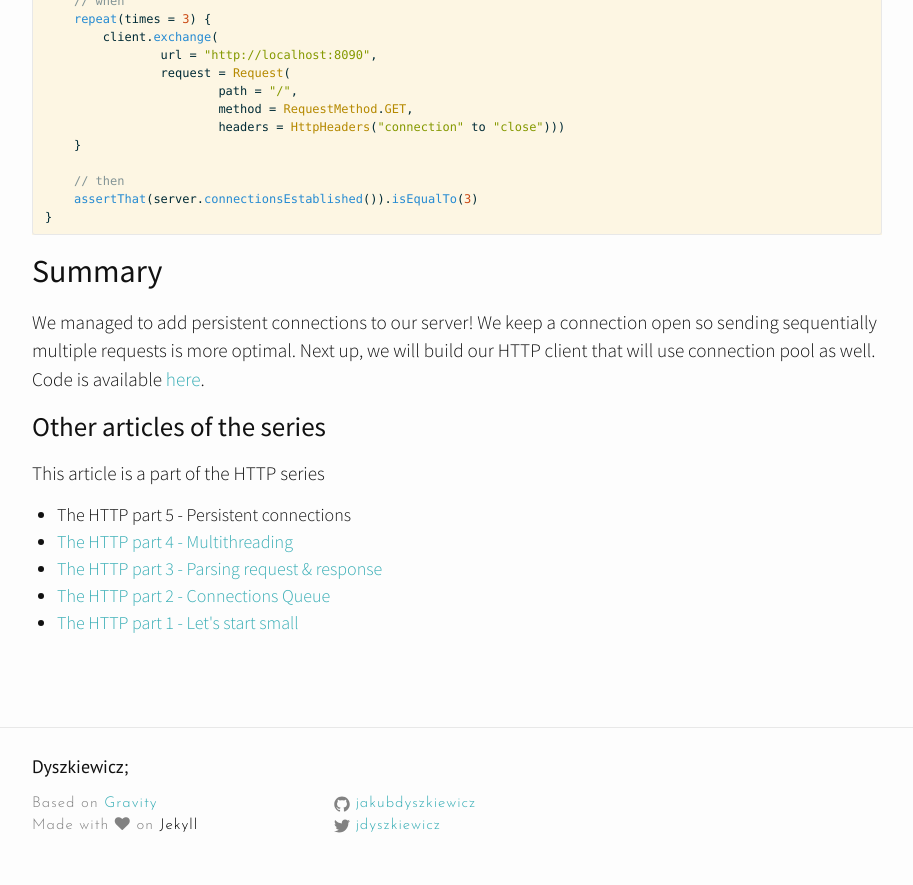
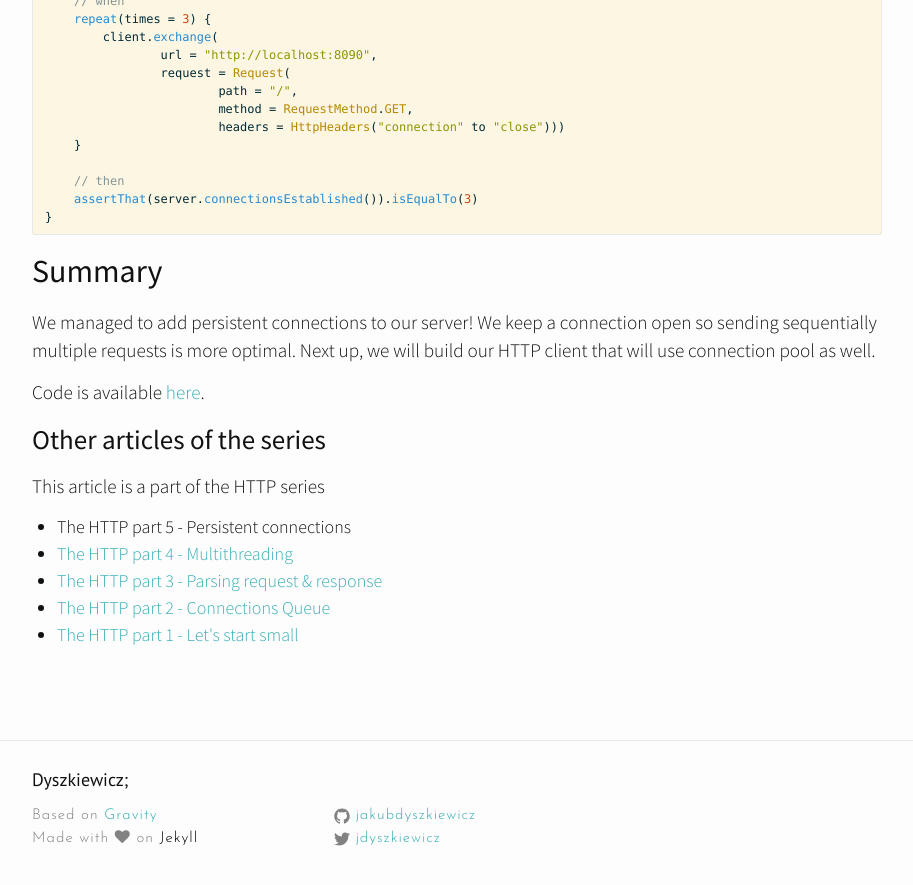
Before and after one commit to jakubdyszkiewicz/jakubdyszkiewicz.github.io, a Jekyll site: the page built from _posts/2018-10-08-http-part5.markdown, in a window 1280 px wide and 900 px high, scrolled down 8753 px. Shown: the top 885 px of the window, without its empty margins (183-1096 px from the left). Built offline with Jekyll 4.4.1, drawn with Linux system fonts in a browser that asks for light colours; nearby versions of some CDN libraries; comment, search, counter and statistics services are not loaded; part of the change alters nothing that is shown; some of the changed text lies outside the part shown.

````diff
--- a/_posts/2018-10-08-http-part5.markdown
+++ b/_posts/2018-10-08-http-part5.markdown
@@ -1,7 +1,7 @@
 ---
 layout: post
 title:  "The HTTP part 5 - Persistent connections"
-date:   2018-10-07 15:10:31 +0530
+date:   2018-10-09 13:10:31 +0530
 categories: ["programming", "http", "server", "kotlin"]
 comments: true
 ---
@@ -300,6 +300,8 @@ fun `should not reuse connections when Connection close is send`() {
 ```
 
 ## Summary
-We managed to add persistent connections to our server! We keep a connection open so sending sequentially multiple requests is more optimal. Next up, we will build our HTTP client that will use connection pool as well. Code is available [here](https://github.com/jakubdyszkiewicz/naphi/tree/http-5-connection-pool).
+We managed to add persistent connections to our server! We keep a connection open so sending sequentially multiple requests is more optimal. Next up, we will build our HTTP client that will use connection pool as well.
+
+Code is available [here](https://github.com/jakubdyszkiewicz/naphi/tree/http-5-connection-pool).
 
 {% include http-posts-list.html %}
````
Also changed, not shown: favicon.ico (added), 9 other files.
